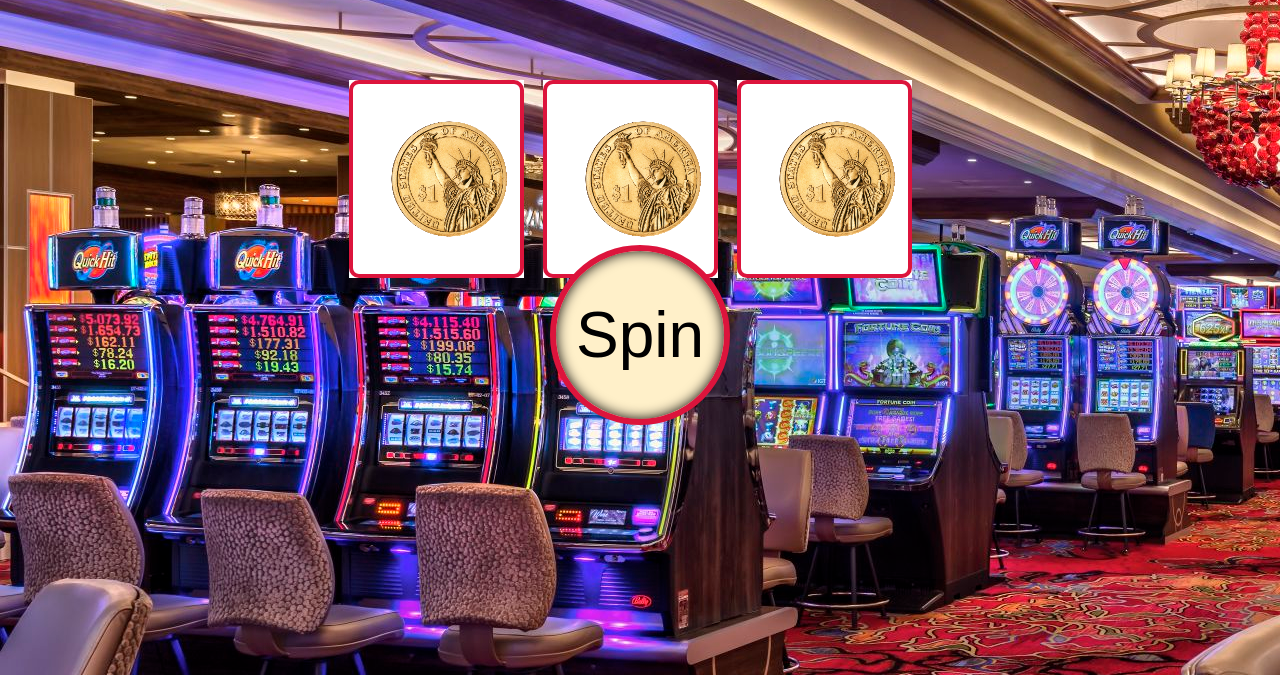
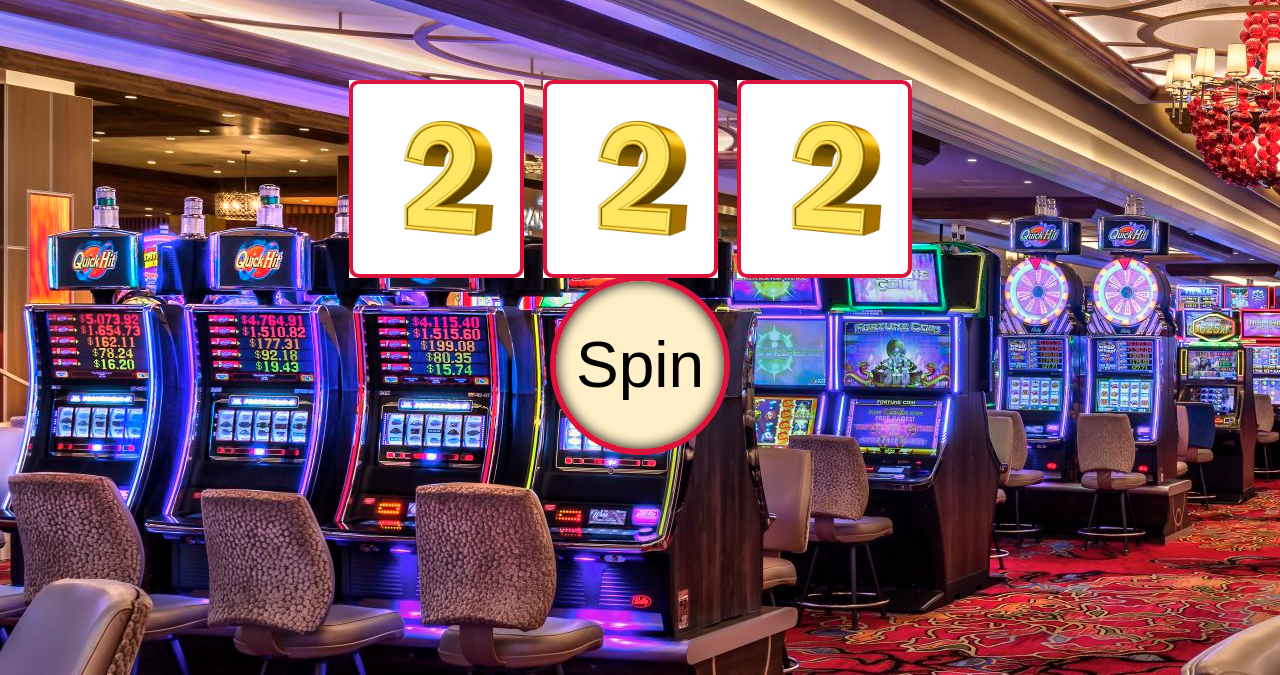
Before and after one commit to llanfranchi27/Slot-Machine, a plain HTML site: page index.html in a window 1280 px wide. Shown: the part 125-800 px from the top of the page. Drawn offline with Linux system fonts and the light colour scheme.

Commit message:
updated images

```diff
--- a/index.html
+++ b/index.html
@@ -21,7 +21,7 @@
     <section id="windows">
         <div class="window">
             <div class="image">
-                <img id="left-image" src="imgs/coin2.png">
+                <img id="left-image" src="imgs/number2.jpeg">
             </div>
 
         </div>
@@ -29,7 +29,7 @@
         <section id="windows">
             <div class="window">
                 <div class="image">
-                    <img id="middle-image" src="imgs/coin2.png">
+                    <img id="middle-image" src="imgs/number2.jpeg">
                 </div>
         </section>
         </div>
@@ -37,7 +37,7 @@
         <section id="windows">
             <div class="window">
                 <div class="image">
-                    <img id="right-image" src="imgs/coin2.png">
+                    <img id="right-image" src="imgs/number2.jpeg">
                 </div>
 
             </div>
--- a/script.js
+++ b/script.js
@@ -1,14 +1,13 @@
 // Variables
 
 const images = [
-  "imgs/1.png",
-  "imgs/2.png",
-  "imgs/python-icon.png",
-  "imgs/ruby-icon.png",
-  "imgs/coin2.png",
+  "imgs/number7.jpeg",
+  "imgs/number2.jpeg",
+  "imgs/number5.jpeg",
+  "imgs/number22.jpeg",
+  "imgs/number25.png",
 ];
 
-const currentImages = [];
 
 // Element references
 
--- a/style.css
+++ b/style.css
@@ -5,7 +5,6 @@ img {
 }
 body {
   background-image: url("imgs/casinofloor.jpeg");
-
   width: 600px;
   margin: auto;
   font-family: "Lucida Sans", "Lucida Sans Regular", "Lucida Grande",
@@ -49,7 +48,7 @@ header {
   right: 0;
   left: 0;
   margin: auto;
-  top: 370px;
+  top: 400px;
 }
 
 #windows {
@@ -90,4 +89,5 @@ header {
 #show-result {
   color: white;
   background-color: black;
+  display: inline;
 }
```
Also changed, not shown: imgs/number2.jpeg (added), imgs/number22.jpeg (added), imgs/number25.png (added), imgs/number5.jpeg (added), imgs/number7.jpeg (added).
